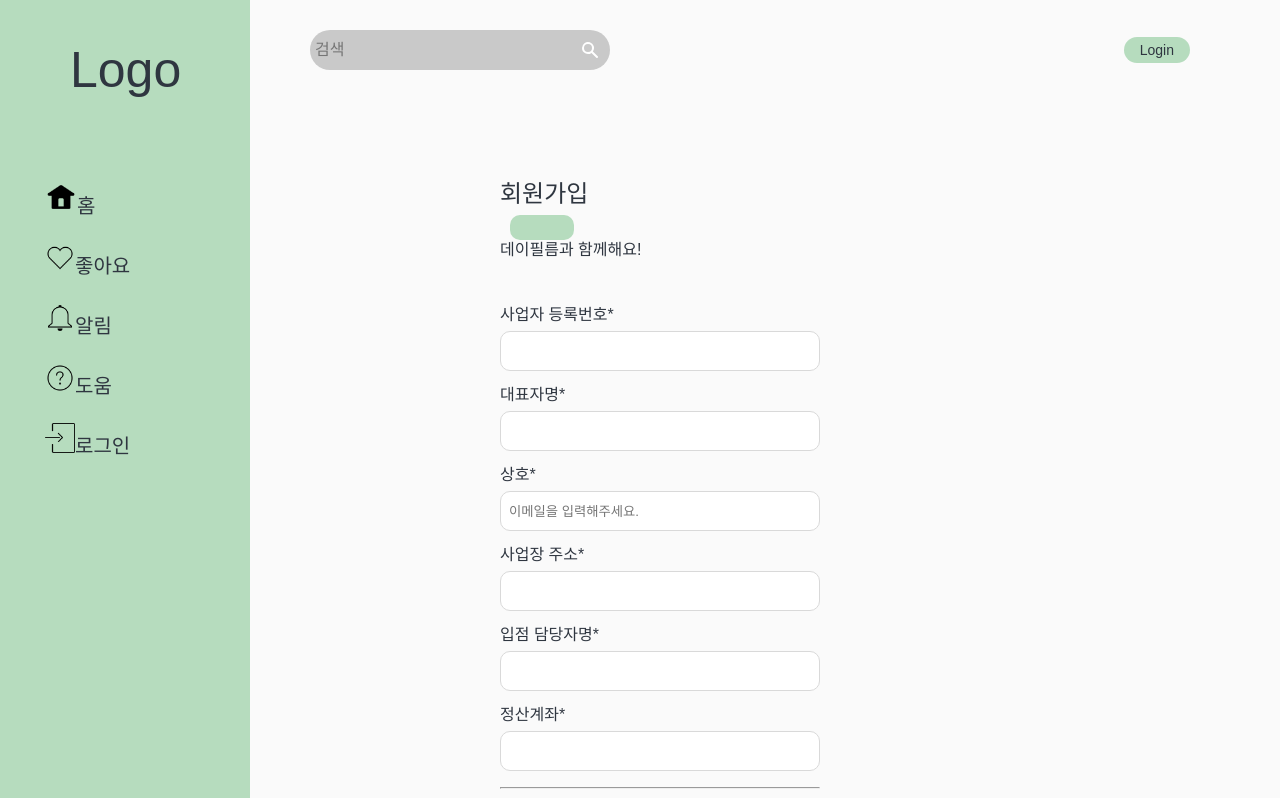
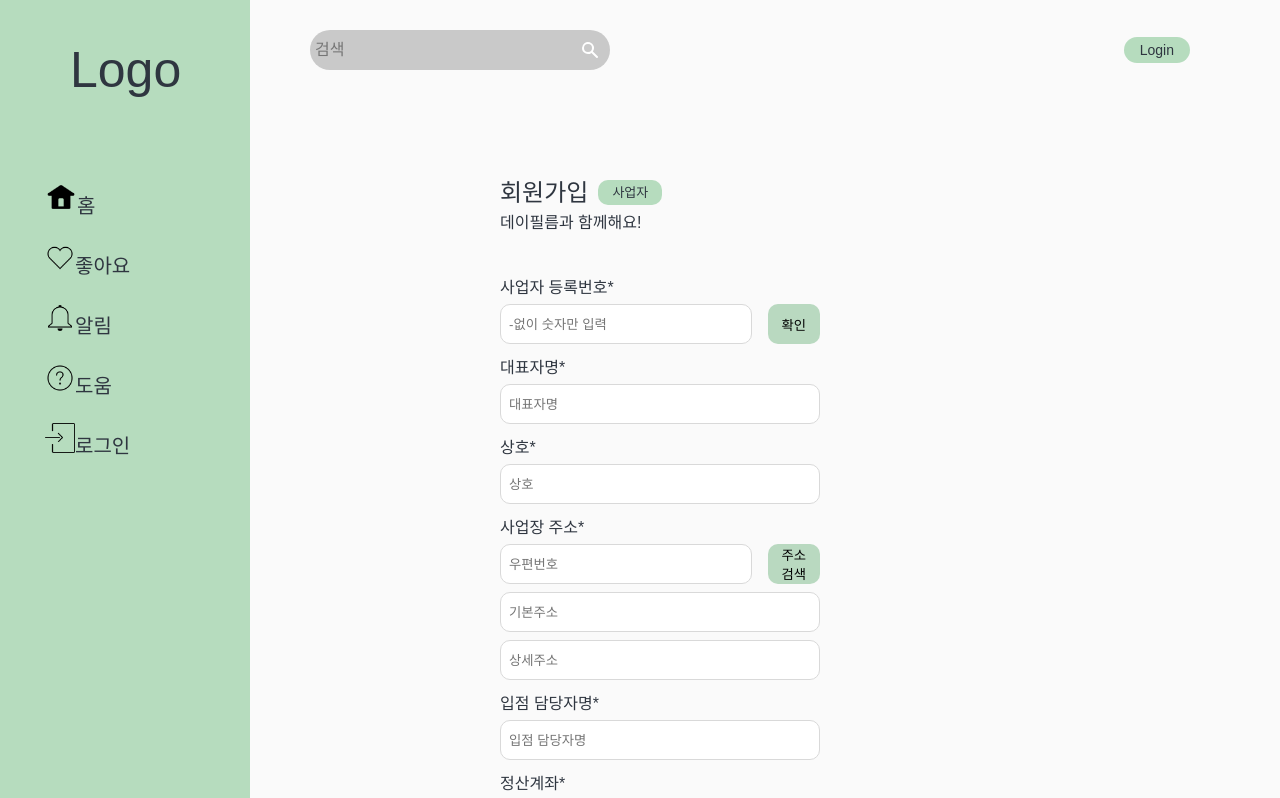
Before and after one commit to hyemimi/black-rabbit, a Next.js app: page /signup/corporations in a window 1280 px wide. Shown: the top 798 px of the page. Built offline with nearby package versions, Linux system fonts and the light colour scheme.

Commit message:
feat : 회원가입 사업자

```diff
--- a/components/signup/CorporationSignUpForm.tsx
+++ b/components/signup/CorporationSignUpForm.tsx
@@ -62,6 +62,16 @@ const CorporationSignUpForm = () => {
     },
     [enteredEmail, nickname, password, router]
   );
+  //사업자 등록번호 확인
+  async function corporationNumberHandler() {
+    try {
+      const response = await axios.post("/user?ID=12345");
+      console.log(response);
+    } catch (error) {
+      console.error(error);
+    }
+  }
+
   //이메일
   const emailChangeHandler = useCallback(
     (e: React.ChangeEvent<HTMLInputElement>) => {
@@ -138,68 +148,49 @@ const CorporationSignUpForm = () => {
     <SytledForm onSubmit={submitHandler}>
       <Div>
         <div>
-          <StyledLabel htmlFor="passwordCheck">사업자 등록번호*</StyledLabel>
+          <StyledLabel htmlFor="corporation-number">
+            사업자 등록번호*
+          </StyledLabel>
+          <CheckDiv>
             <StyledInput
-            id="passwordCheck"
-            type="password"
+              id="number"
+              type="integer"
+              placeholder="-없이 숫자만 입력"
               onChange={passwordConfirmChangeHandler}
             />
-          <br />
-          {passwordConfirm.length > 0 && (
-            <StyledSpan
-              className={`message ${isPasswordConfirm ? "success" : "error"}`}
-            >
-              {passwordConfirmMessage}
-            </StyledSpan>
-          )}
+            <CheckButton onClick={corporationNumberHandler}>확인</CheckButton>
+          </CheckDiv>
+        </div>
+
+        <div>
+          <StyledLabel htmlFor="representator-name">대표자명*</StyledLabel>
+          <StyledInput
+            id="representator-name"
+            type="text"
+            placeholder="대표자명"
+          />
         </div>
         <div>
-          <StyledLabel htmlFor="passwordCheck">대표자명*</StyledLabel>
-          <StyledInput
-            id="passwordCheck"
-            type="password"
-            onChange={passwordConfirmChangeHandler}
-          />
-          <br />
-          {passwordConfirm.length > 0 && (
-            <StyledSpan
-              className={`message ${isPasswordConfirm ? "success" : "error"}`}
-            >
-              {passwordConfirmMessage}
-            </StyledSpan>
-          )}
-        </div>
-        <div>
-          <StyledLabel htmlFor="email">상호*</StyledLabel>
-          <StyledInput
-            id="email"
-            type="email"
-            placeholder="이메일을 입력해주세요."
-            onChange={emailChangeHandler}
-          />
-          <br />
-          {enteredEmail.length > 0 && (
-            <StyledSpan className={`message ${isEmail ? "success" : "error"}`}>
-              {emailMessage}
-            </StyledSpan>
-          )}
+          <StyledLabel htmlFor="brand-name">상호*</StyledLabel>
+          <StyledInput id="brand-name" type="text" placeholder="상호" />
         </div>
 
         <div>
           <StyledLabel htmlFor="password">사업장 주소*</StyledLabel>
+          <CheckDiv>
             <StyledInput
-            id="password"
-            type="password"
+              id="address-number"
+              type="integer"
               onChange={passwordChangeHandler}
+              placeholder="우편번호"
             />
-          <br />
-          {password.length > 0 && (
-            <StyledSpan
-              className={`message ${isPassword ? "success" : "error"}`}
-            >
-              {passwordMessage}
-            </StyledSpan>
-          )}
+            <CheckButton>
+              주소
+              <br /> 검색
+            </CheckButton>
+          </CheckDiv>
+          <StyledInput id="address-basic" type="text" placeholder="기본주소" />
+          <StyledInput id="address-detail" type="text" placeholder="상세주소" />
         </div>
 
         <div>
@@ -207,33 +198,30 @@ const CorporationSignUpForm = () => {
           <StyledInput
             id="passwordCheck"
             type="password"
+            placeholder="입점 담당자명"
             onChange={passwordConfirmChangeHandler}
           />
-          <br />
-          {passwordConfirm.length > 0 && (
-            <StyledSpan
-              className={`message ${isPasswordConfirm ? "success" : "error"}`}
-            >
-              {passwordConfirmMessage}
-            </StyledSpan>
-          )}
         </div>
 
         <div>
-          <StyledLabel htmlFor="nickname">정산계좌*</StyledLabel>
+          <StyledLabel htmlFor="account-number">정산계좌*</StyledLabel>
+          <CheckDiv>
             <StyledInput
-            id="nickname"
-            type="string"
-            onChange={nicknameChangeHandler}
+              id="account-number"
+              type="integer"
+              placeholder="-없이 숫자만 입력"
             />
+            <CheckButton>인증</CheckButton>
+          </CheckDiv>
         </div>
+
         <StyledHr />
         <div>
           <StyledLabel htmlFor="email">입점 담당자 이메일*</StyledLabel>
           <StyledInput
             id="email"
             type="email"
-            placeholder="이메일을 입력해주세요."
+            placeholder="이메일"
             onChange={emailChangeHandler}
           />
           <br />
@@ -249,6 +237,7 @@ const CorporationSignUpForm = () => {
           <StyledInput
             id="password"
             type="password"
+            placeholder="숫자, 영문자, 특수문자 조합 8글자 이상"
             onChange={passwordChangeHandler}
           />
           <br />
@@ -266,6 +255,7 @@ const CorporationSignUpForm = () => {
           <StyledInput
             id="passwordCheck"
             type="password"
+            placeholder="비밀번호 확인"
             onChange={passwordConfirmChangeHandler}
           />
           <br />
@@ -300,8 +290,9 @@ const CorporationSignUpForm = () => {
           </Link>
         </div>
         <div>
+          <Link href="#">
             <input name="terms" type="checkbox" />
-          <Link href="">
+
             <StyledLabel>위치기반 서비스 이용 약관(필수)</StyledLabel>
           </Link>
         </div>
@@ -361,3 +352,23 @@ const StyledSpan = styled.span`
   color: ${(props) =>
     props.className == "message error" ? "#e01c1c" : "#02A913"};
 `;
+
+const CheckButton = styled.button`
+  margin-left: 1rem;
+  height: 2.5rem;
+  width: 4rem;
+  background: #b9d9c0;
+  border-radius: 10px;
+  border: 0;
+  text-align: center;
+  cursor: pointer;
+
+  &:hover {
+    background: #d9d9d9;
+  }
+`;
+
+const CheckDiv = styled.div`
+  display: flex;
+  flex-direction: row;
+`;
--- a/pages/signup/corporations.tsx
+++ b/pages/signup/corporations.tsx
@@ -7,8 +7,10 @@ const CorporationsSignUp = () => {
   return (
     <Wrapper>
       <StyledDiv>
-        <StyledTitle>회원가입</StyledTitle>
-        <Distinguisher />
+        <FlexDiv>
+          <StyledTitle>회원가입</StyledTitle>
+          <Distinguisher name={"사업자"} />
+        </FlexDiv>
 
         <Intro>데이필름과 함께해요!</Intro>
         <CorporationSignUpForm />
@@ -33,11 +35,17 @@ const StyledDiv = styled.div`
   text-align: center;
 `;
 
+const FlexDiv = styled.div`
+  display: flex;
+  flex-direction: row;
+  height: 25px;
+  margin-bottom: 0.5rem;
+`;
 const StyledTitle = styled.h1`
   text-align: left;
   font-size: 1.5rem;
   font-weight: 500;
-  margin-bottom: 0.4rem;
+  line-height: 25px;
 `;
 const Intro = styled.h1`
   text-align: left;
```
Lines whose indentation alone changed are shown as unchanged.
